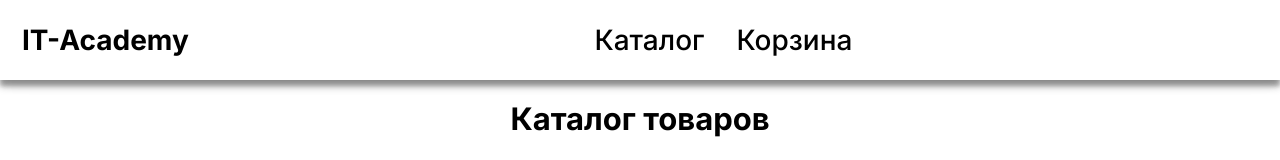
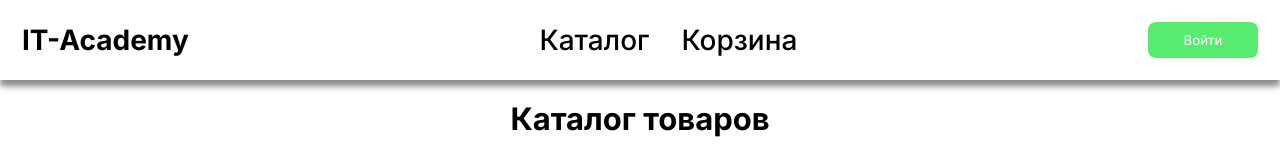
Before and after one commit to linabang/shop, a React (Vite) app: page / in a window 1280 px wide. Shown: the top 160 px of the page. Built offline with nearby package versions, Linux system fonts and the light colour scheme.

Commit message:
first commit

```diff
--- a/src/components/header/header-button/header-button.jsx
+++ b/src/components/header/header-button/header-button.jsx
@@ -12,7 +12,7 @@ const HeaderButton = () => {
   return (
     <div>
       <div onClick={handleClick}>
-      {isIcon ? (
+      {!isIcon ? (
        <button className={s.button}>Войти</button>
       ) : (
 
```
